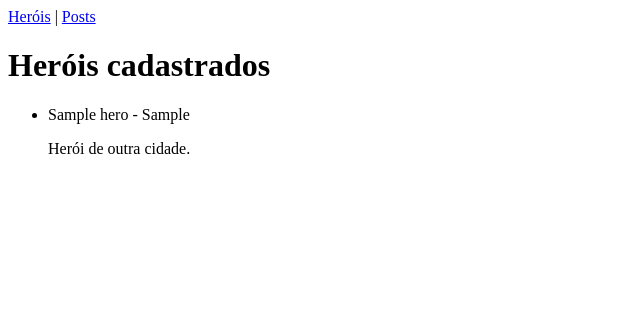
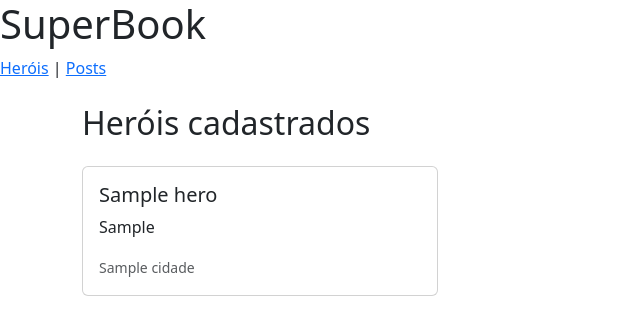
Before and after one commit to GuilhermeFusuma/superbook, a Django app: template heroes/templates/heroes/lista_herois.html in a window 1280 px wide. Shown: the top 335 px of the page, without its empty margins (0-640 px from the left). Run offline with Django 3.2, Linux system fonts and the light colour scheme; the template is opened without the code that fills it: most values are stand-ins (such as "Sample title", 1, 10 or a date in 2020).

Commit message:
Alterado o base.html para usar o menu como componenete e alterado o lista_herois para usar o base.html (herança de templates

```diff
--- /dev/null
+++ b/heroes/templates/base.html
@@ -0,0 +1,23 @@
+{% load static %}
+<!DOCTYPE html>
+<html>
+<head>
+    <title>{% block title %}SuperBook{% endblock %}</title>
+    {% load static %}
+    <!-- Bootstrap 5 CSS via CDN -->
+  <link href="https://cdn.jsdelivr.net/npm/bootstrap@5.3.3/dist/css/bootstrap.min.css" rel="stylesheet">
+</head>
+<body>
+    <header>
+        <h1>SuperBook</h1>
+        {% include "partials/menu.html" %}
+    </header>
+
+    <main class="container mt-4">
+        {% block content %}{% endblock %}
+    </main>
+
+    <!-- Bootstrap 5 JS via CDN -->
+    <script src="https://cdn.jsdelivr.net/npm/bootstrap@5.3.3/dist/js/bootstrap.bundle.min.js"></script>
+</body>
+</html>
--- a/heroes/templates/heroes/lista_herois.html
+++ b/heroes/templates/heroes/lista_herois.html
@@ -1,25 +1,24 @@
-<!DOCTYPE html>
-<html>
-<head>
-    <title>Lista de Heróis</title>
-</head>
-<body>
-    {% include "partials/menu.html" %}
 
-    <h1>Heróis cadastrados</h1>
-    <ul>
-        {% for hero in herois %}
-            <li>{{ hero.codinome }} - {{ hero.poder_principal }}</li>
+{% extends 'base.html' %}
 
-        {% if hero.cidade == "Nova York" %}
-            <p>Este herói protege Nova York!</p>
-        {% else %}
-            <p>Herói de outra cidade.</p>
-        {% endif %}
+{% block title %}Lista de Heróis{% endblock %}
 
-        {% empty %}
-            <li>Nenhum herói cadastrado.</li>
-        {% endfor %}
-    </ul>
-</body>
-</html>
+{% block content %}
+<h2 class="mb-4">Heróis cadastrados</h2>
+
+<div class="row">
+{% for hero in herois %}
+  <div class="col-md-4">
+    <div class="card mb-3">
+      <div class="card-body">
+        <h5 class="card-title">{{ hero.codinome }}</h5>
+        <p class="card-text">{{ hero.poder_principal }}</p>
+        <small class="text-muted">{{ hero.cidade }}</small>
+      </div>
+    </div>
+  </div>
+{% empty %}
+  <p>Nenhum herói encontrado.</p>
+{% endfor %}
+</div>
+{% endblock %}
--- /dev/null
+++ b/posts/templates/partials/menu.html
@@ -0,0 +1,4 @@
+<nav>
+  <a href="{% url 'lista_herois' %}">Heróis</a> |
+  <a href="{% url 'lista_posts' %}">Posts</a>
+</nav>
```
Also changed, not shown: posts/templates/posts/lista_posts.html (added, +23 -0 lines).
